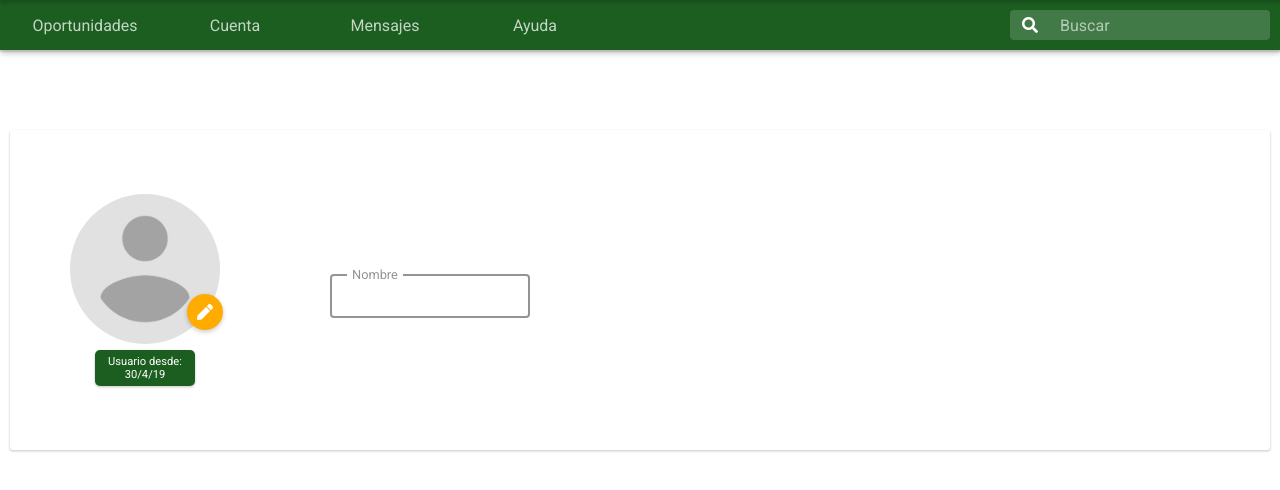
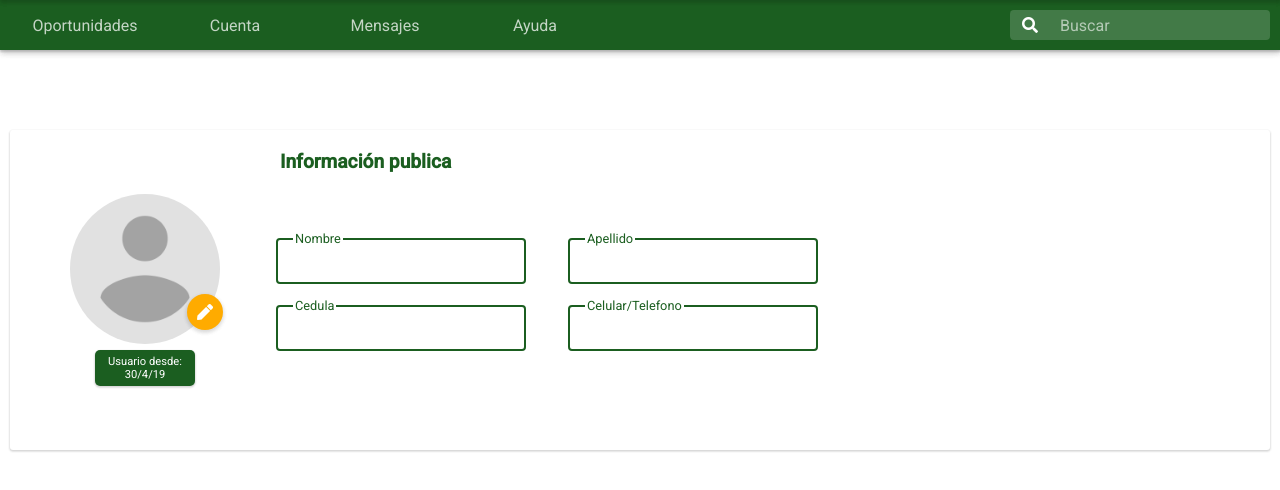
Before and after one commit to jasonwj96/bolsadetrabajo, a React (Create React App) app: page / in a window 1280 px wide. Shown: the top 490 px of the page. Built offline with nearby package versions, Linux system fonts and the light colour scheme.

Commit message:
Added a button component

```diff
--- a/src/components/perfilUsuario.scss
+++ b/src/components/perfilUsuario.scss
@@ -3,14 +3,15 @@
 @mixin input {
   display: flex;
   flex-flow: column;
-  padding: 10px;
-  width: 200px;
+  padding: 6px;
+  max-width: 250px;
+  margin-right: 30px;
 
   fieldset {
-    margin: 10px 0px;
+    margin: 0px;
     border: 2px solid $disabled;
     border-radius: 4px;
-    height: auto;
+    height: 55px;
     padding: 5px 10px;
     box-sizing: border-box;
 
@@ -18,7 +19,7 @@
       color: $disabled;
       width: auto;
       margin-left: 5px;
-      border: 5px solid transparent;
+      border: 2px solid transparent;
       font-size: 0.8em;
       text-align: left;
     }
@@ -85,34 +86,41 @@
     }
   }
 
-  .form {
-    margin: 0px 10px 0px 100px;
+  .public-info {
+    display: flex;
+    flex-flow: column;
+    margin: 10px 0px 10px 50px;
+    width: auto;
+    align-self: flex-start;
 
-    .input-enabled {
-      @include input();
-      fieldset {
-        border: 2px solid $accent;
-
-        legend {
-          color: $accent;
-        }
-      }
+    p {
+      text-align: left;
+      color: $accent;
+      font-weight: bold;
+      margin: 0px 10px 50px 10px;
+      font-size: 1.2em;
     }
 
-    .input-disabled {
-      @include input();
-      fieldset {
-        border: 2px solid $disabled;
+    .form {
+      display: flex;
+      height: auto;
+      width: 600px;
+      flex-wrap: wrap;
 
-        legend {
-          color: $disabled;
+      .input {
+        @include input();
+        fieldset {
+          border: 2px solid $accent;
+
+          legend {
+            color: $accent;
+          }
         }
       }
     }
   }
 
   img {
-    // border: $accent 3px solid;
     width: 150px;
     height: auto;
     border-radius: 50%;
--- a/src/components/perfilUsuario.tsx
+++ b/src/components/perfilUsuario.tsx
@@ -1,15 +1,9 @@
-import React, { useState } from "react";
+import React from "react";
 // import profile from "../img/profile.jpg";
 import profile from "../img/profile_placeholder.png";
 import "./perfilUsuario.scss";
 
 const PerfilUsuario = (props: any) => {
-  const [inputActive, setInputActive] = useState(false);
-
-  const handleInputClick = () => {
-    setInputActive(!inputActive);
-  };
-
   return (
     <div className="perfilusuario-container">
       <div className="profile">
@@ -21,18 +15,35 @@ const PerfilUsuario = (props: any) => {
           <p>Usuario desde: 30/4/19</p>
         </div>
       </div>
+      <div className="public-info">
+        <p>Información publica</p>
         <form className="form">
-        <div className={inputActive ? "input-enabled" : "input-disabled"}>
+          <div className="input">
             <fieldset>
               <legend>Nombre</legend>
-            <input
-              type="text"
-              onFocus={handleInputClick}
-              onBlur={handleInputClick}
-            />
+              <input type="text" />
+            </fieldset>
+          </div>
+          <div className="input">
+            <fieldset>
+              <legend>Apellido</legend>
+              <input type="text" />
+            </fieldset>
+          </div>
+          <div className="input">
+            <fieldset>
+              <legend>Cedula</legend>
+              <input type="text" />
+            </fieldset>
+          </div>
+          <div className="input">
+            <fieldset>
+              <legend>Celular/Telefono</legend>
+              <input type="text" />
             </fieldset>
           </div>
         </form>
+      </div>
 
       <div className="info-usuario" />
     </div>
```
Also changed, not shown: src/components/button.tsx (added, +8 -0 lines), src/components/button.scss (added). Lines whose indentation alone changed are shown as unchanged.
